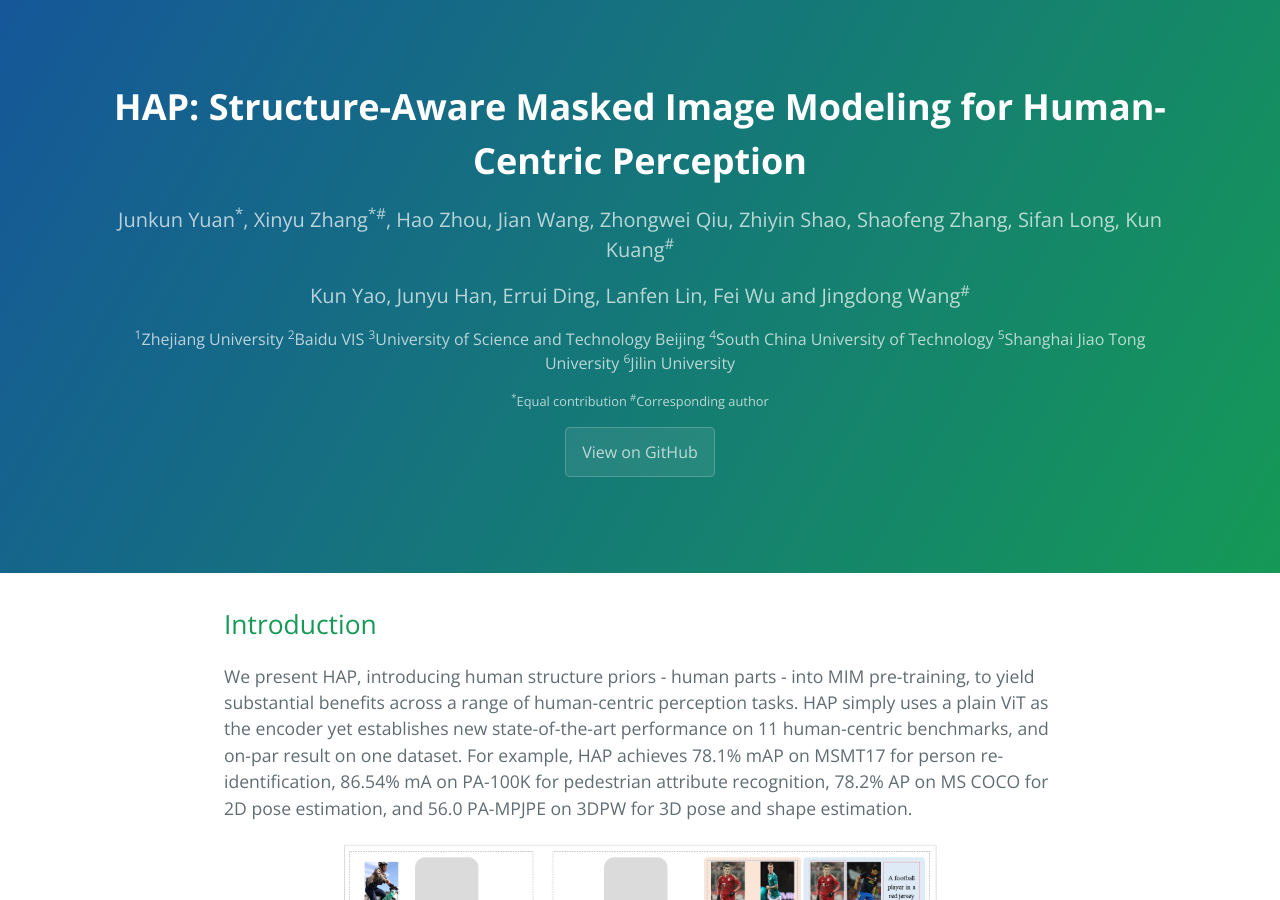
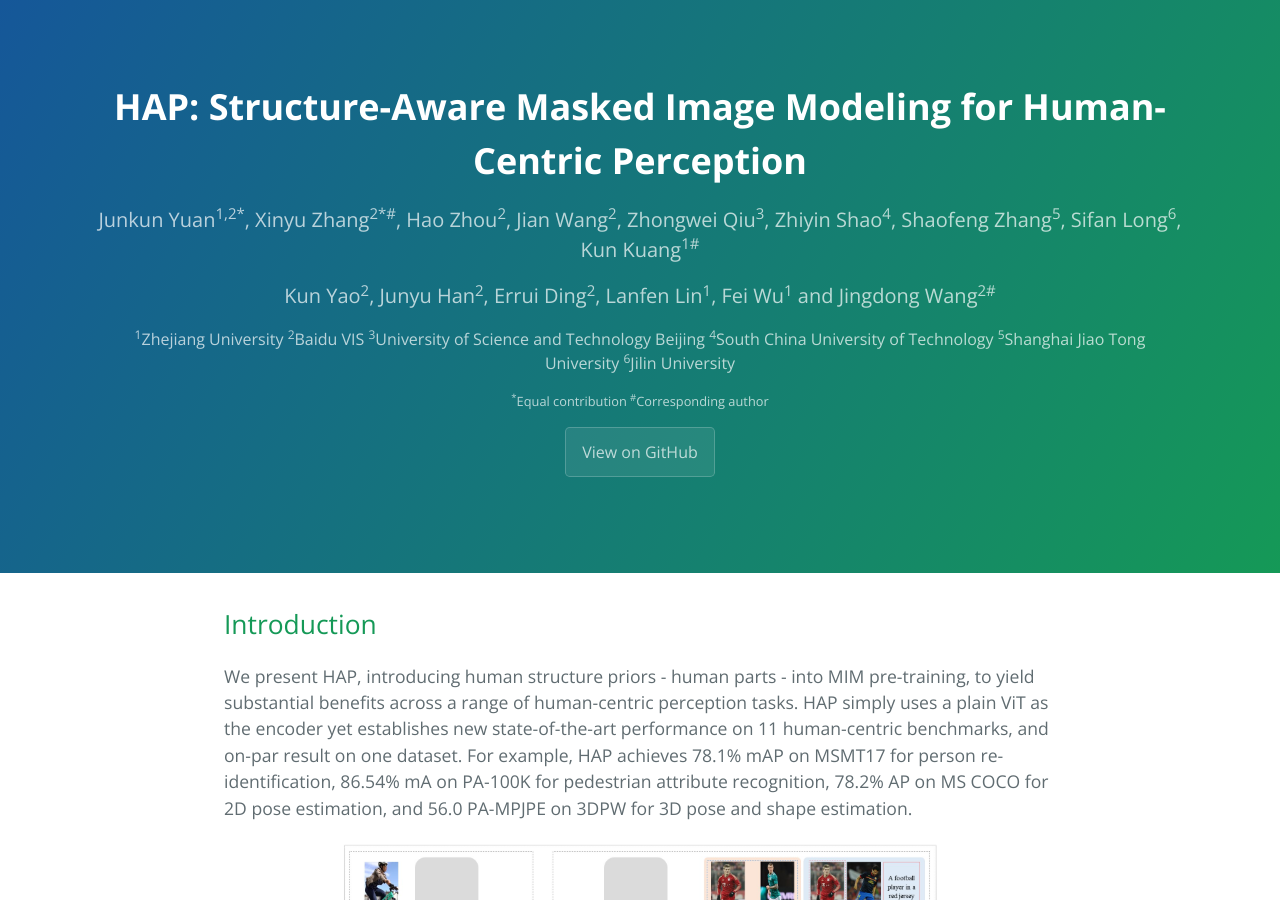
Before and after one commit to zhangxinyu-xyz/hap.github.io, a Jekyll site: the page built from index.md, in a window 1280 px wide and 900 px high. Built offline with Jekyll 4.4.1, drawn with Linux system fonts in a browser that asks for light colours; our own code applies the rules of GitHub Pages for plain Markdown files.

Commit message:
Update _config.yml

```diff
--- a/_config.yml
+++ b/_config.yml
@@ -1,6 +1,6 @@
 title: "HAP: Structure-Aware Masked Image Modeling for Human-Centric Perception"
-description: "Junkun Yuan<sup>*</sup>, Xinyu Zhang<sup>*#</sup>, Hao Zhou, Jian Wang, Zhongwei Qiu, Zhiyin Shao, Shaofeng Zhang, Sifan Long, Kun Kuang<sup>#</sup>"
-description4: "Kun Yao, Junyu Han, Errui Ding, Lanfen Lin, Fei Wu and Jingdong Wang<sup>#</sup>"
+description: "Junkun Yuan<sup>1,2*</sup>, Xinyu Zhang<sup>2*#</sup>, Hao Zhou<sup>2</sup>, Jian Wang<sup>2</sup>, Zhongwei Qiu<sup>3</sup>, Zhiyin Shao<sup>4</sup>, Shaofeng Zhang<sup>5</sup>, Sifan Long<sup>6</sup>, Kun Kuang<sup>1#</sup>"
+description4: "Kun Yao<sup>2</sup>, Junyu Han<sup>2</sup>, Errui Ding<sup>2</sup>, Lanfen Lin<sup>1</sup>, Fei Wu<sup>1</sup> and Jingdong Wang<sup>2#</sup>"
 description2: "<sup>1</sup>Zhejiang University <sup>2</sup>Baidu VIS <sup>3</sup>University of Science and Technology Beijing <sup>4</sup>South China University of Technology <sup>5</sup>Shanghai Jiao Tong University <sup>6</sup>Jilin University"
 description3: "<sup>*</sup>Equal contribution <sup>#</sup>Corresponding author"
 github:
```
